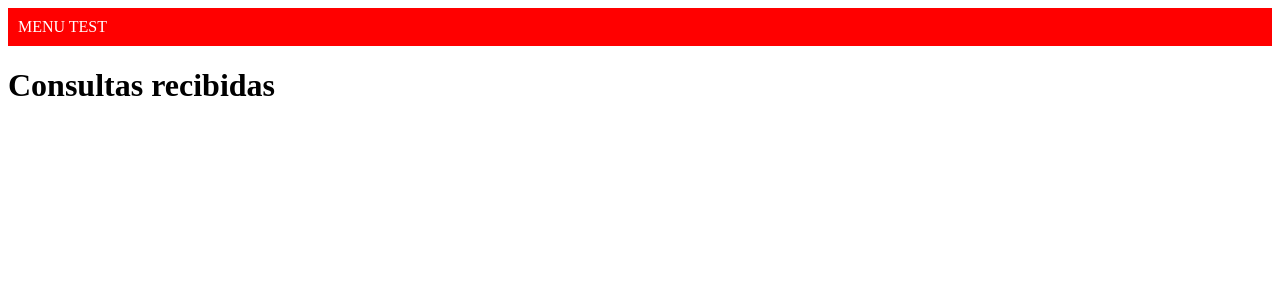
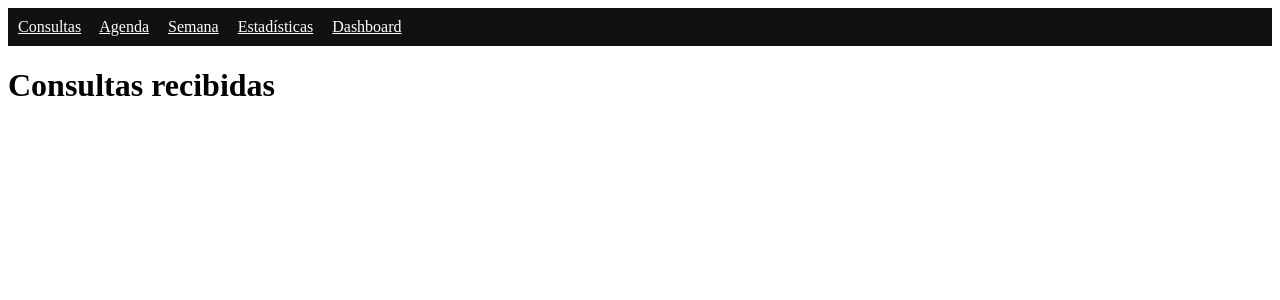
Before and after one commit to alemagnomolina-source/Barberia_app, a Flask app: page /consultas in a window 1280 px wide. Shown: the top 300 px of the page. Run offline with Flask 3, Linux system fonts and the light colour scheme; a user stored in the database is signed in; data that the repository does not hold is empty.

Commit message:
menu agregado

```diff
--- a/app.py
+++ b/app.py
@@ -280,7 +280,7 @@ def logout():
     return redirect(url_for("login"))
 
 @app.route("/")
-def inicio():
+def otra_funcion():
     return redirect("/consulta")
 
 # -----------------------
--- a/templates/consultas.html
+++ b/templates/consultas.html
@@ -7,8 +7,12 @@
 
 <body>
 
-<div style="background:red;color:white;padding:10px;">
-MENU TEST
+<div style="background:#111;padding:10px;">
+    <a href="/consultas" style="color:white;margin-right:15px;">Consultas</a>
+    <a href="/agenda" style="color:white;margin-right:15px;">Agenda</a>
+    <a href="/agenda_semana" style="color:white;margin-right:15px;">Semana</a>
+    <a href="/estadisticas" style="color:white;margin-right:15px;">Estadísticas</a>
+    <a href="/dashboard" style="color:white;">Dashboard</a>
 </div>
 
 <h1>Consultas recibidas</h1>
```
Also changed, not shown: templates/agenda.html (+7 -0 lines), templates/agenda_semanal.html (+8 -0 lines), templates/dashboard.html (+8 -0 lines), templates/estadisticas.html (+8 -0 lines).
